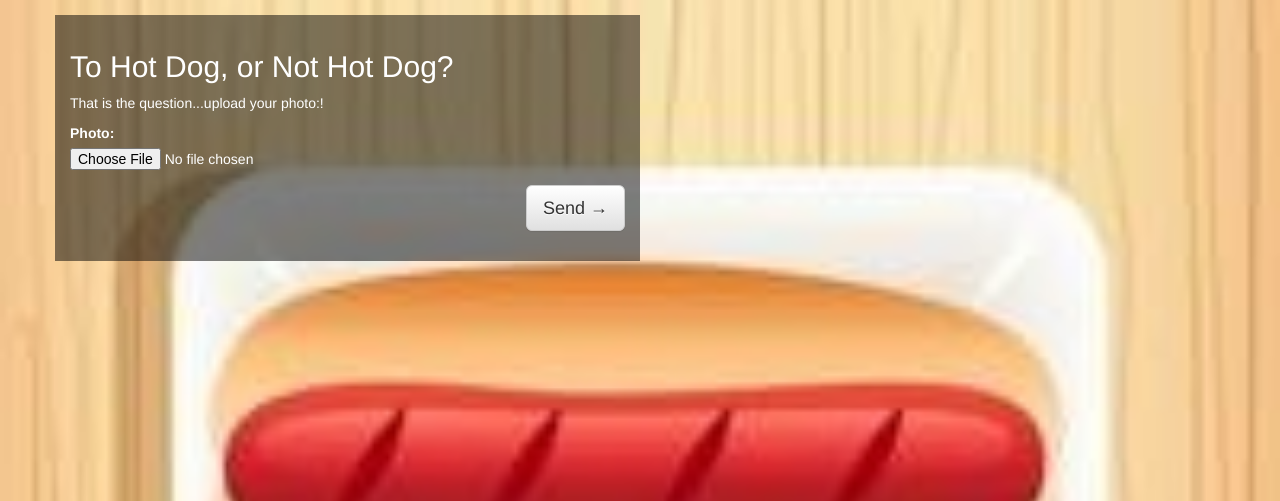
After one commit to mekenthompson/nothotdog-webapp, a Flask app: template templates/formpage.html in a window 1280 px wide. The commit adds this page. Shown: the top 501 px of the page. Run offline with Flask 2, Linux system fonts and the light colour scheme; the template is opened without the code that fills it, so the values that code supplies are empty; some libraries are stand-ins or nearby versions.

Commit message:
Update look and feel

```diff
--- a/application.py
+++ b/application.py
@@ -28,10 +28,14 @@ APP_ROOT = os.path.dirname(os.path.abspath(__file__))
 
 @app.route("/")
 def index():
+    return render_template("formpage.html")
+
+@app.route("/old")
+def test():
     return render_template("upload.html")
 
 @app.route("/debugaccessdenied")
-def index():
+def debugaccessdenied():
     return render_template("debug.html", PREDICTION_KEY=PREDICTION_KEY, TRAINING_KEY=TRAINING_KEY, PROJECT_NAME=PROJECT_NAME)
 
 @app.route("/upload", methods=['POST'])
--- /dev/null
+++ b/static/form.css
@@ -0,0 +1,31 @@
+
+#form_container
+{
+	padding:15px 15px;
+	margin-top:15px;
+	background: rgba(0,0,0,0.5);
+	color:#fff;
+}
+body
+{
+	background-color: #000;
+	background-image: url("images/hotdog.jpg");
+	background-size: cover;
+	background-repeat:no-repeat;
+
+}
+.upload-btn-wrapper
+{
+  position: relative;
+  overflow: hidden;
+  display: inline-block;
+}
+
+.upload-btn-wrapper input[type=file]
+{
+  font-size: 100px;
+  position: absolute;
+  left: 0;
+  top: 0;
+  opacity: 0;
+}
--- /dev/null
+++ b/templates/formpage.html
@@ -0,0 +1,41 @@
+<!DOCTYPE html>
+<html lang="en">
+    <head>
+        <meta charset="utf-8">
+        <meta http-equiv="X-UA-Compatible" content="IE=edge">
+        <meta name="viewport" content="width=device-width, initial-scale=1">
+        <title>NotHotDog</title>
+        <!-- Latest compiled and minified CSS -->
+        <link rel="stylesheet" href="https://maxcdn.bootstrapcdn.com/bootstrap/3.3.7/css/bootstrap.min.css" >
+        <!-- Optional theme -->
+        <link rel="stylesheet" href="https://maxcdn.bootstrapcdn.com/bootstrap/3.3.7/css/bootstrap-theme.min.css" >
+        <script src="https://ajax.googleapis.com/ajax/libs/jquery/1.12.4/jquery.min.js"></script>
+        <link rel="stylesheet" href="{{ url_for('static', filename='form.css') }}" >
+        <script src="{{ url_for('static', filename='form.js') }}"></script>
+    </head>
+    <body >
+        <div class="container">
+            <div class="row">
+                <div class="col-md-6 " id="form_container">
+                    <h2>To Hot Dog, or Not Hot Dog?</h2>
+                    <p>That is the question...upload your photo:! </p>
+                    <form id="upload-form" action="{{ url_for('upload') }}" method="POST" enctype="multipart/form-data">
+                        <div class="row">
+                            <div class="col-sm-12 form-group">
+                                <label for="message"> Photo:</label>
+                                <input type="file" name="file" accept="image/*">
+                            </div>
+                        </div>
+                        <div class="row">
+                            <div class="col-sm-12 form-group">
+                                <button type="submit" value="send" class="btn btn-lg btn-default pull-right" >Send &rarr;</button>
+                            </div>
+                        </div>
+                    </form>
+                    <div id="success_message" style="width:100%; height:100%; display:none; "> <h3>Posted your message successfully!</h3> </div>
+                    <div id="error_message" style="width:100%; height:100%; display:none; "> <h3>Error</h3> Sorry there was an error sending your form. </div>
+                </div>
+            </div>
+        </div>
+    </body>
+</html>
```
Also changed, not shown: static/form.js (added, +63 -0 lines), templates/complete.html (+19 -3 lines), static/images/hotdog.jpg (added).
